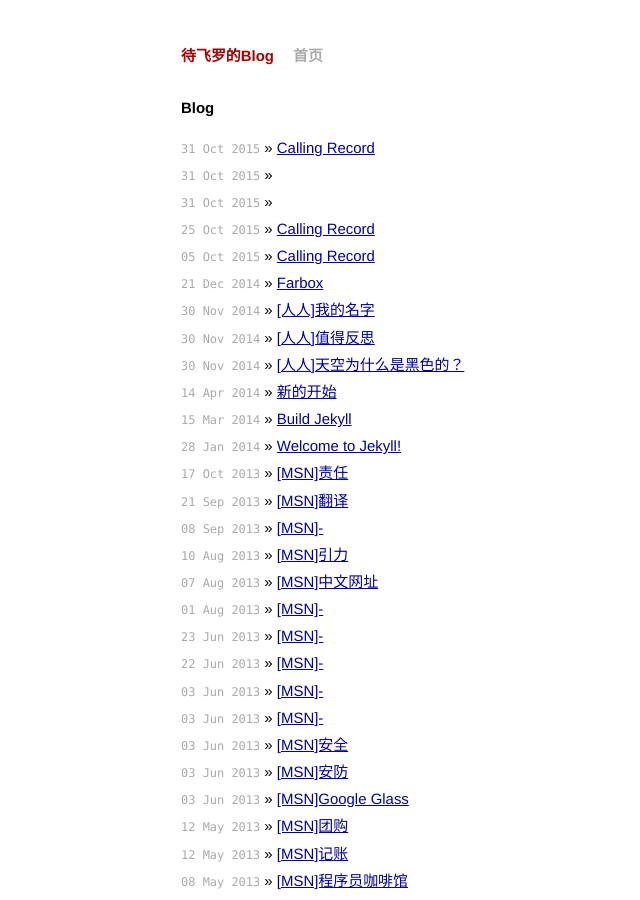
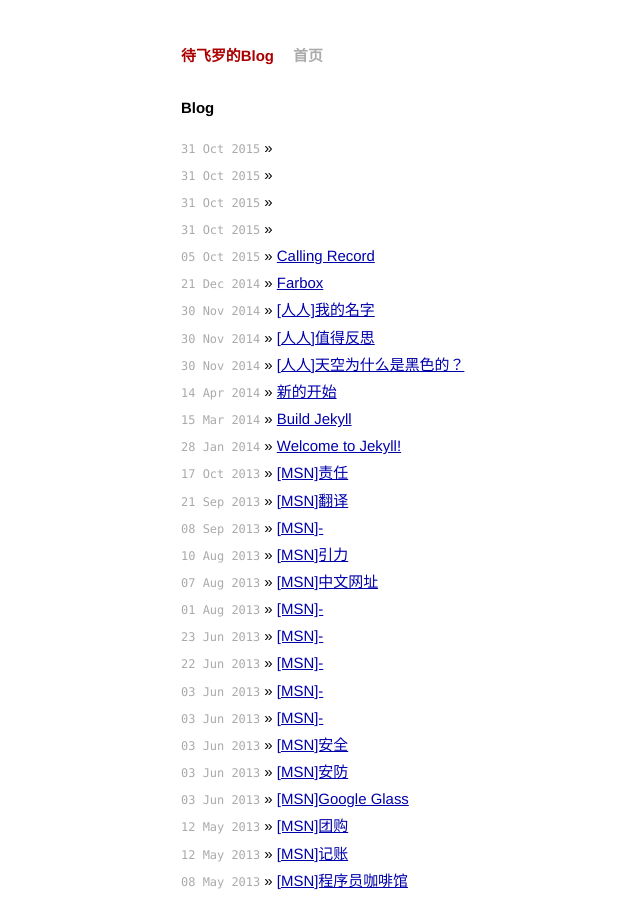
Before and after one commit to Dave-Luo/Dave-Luo.github.io, a Jekyll site: the page built from index.html, in a window 1280 px wide and 900 px high. Shown: the whole window, without its empty margins (145-785 px from the left). Built offline with Jekyll 4.4.1, drawn with Linux system fonts in a browser that asks for light colours; Markdown is read by kramdown in place of the engine named in the settings.

Commit message:
标题错误

```diff
--- a/_posts/2015-10-25--.md
+++ b/_posts/2015-10-25--.md
@@ -1,6 +1,6 @@
 ---
 layout: post
-title:  Calling Record
+title:  -
 date:   2015-10-25 19:28:00
 ---
 如果说穿得暴露被强暴是女人的错
--- a/_posts/2015-10-31--.md
+++ b/_posts/2015-10-31--.md
@@ -1,6 +1,6 @@
 ---
 layout: post
-title:  Calling Record
+title:  -
 date:   2015-10-31 08:52:00
 ---
 你会害怕失去
```
